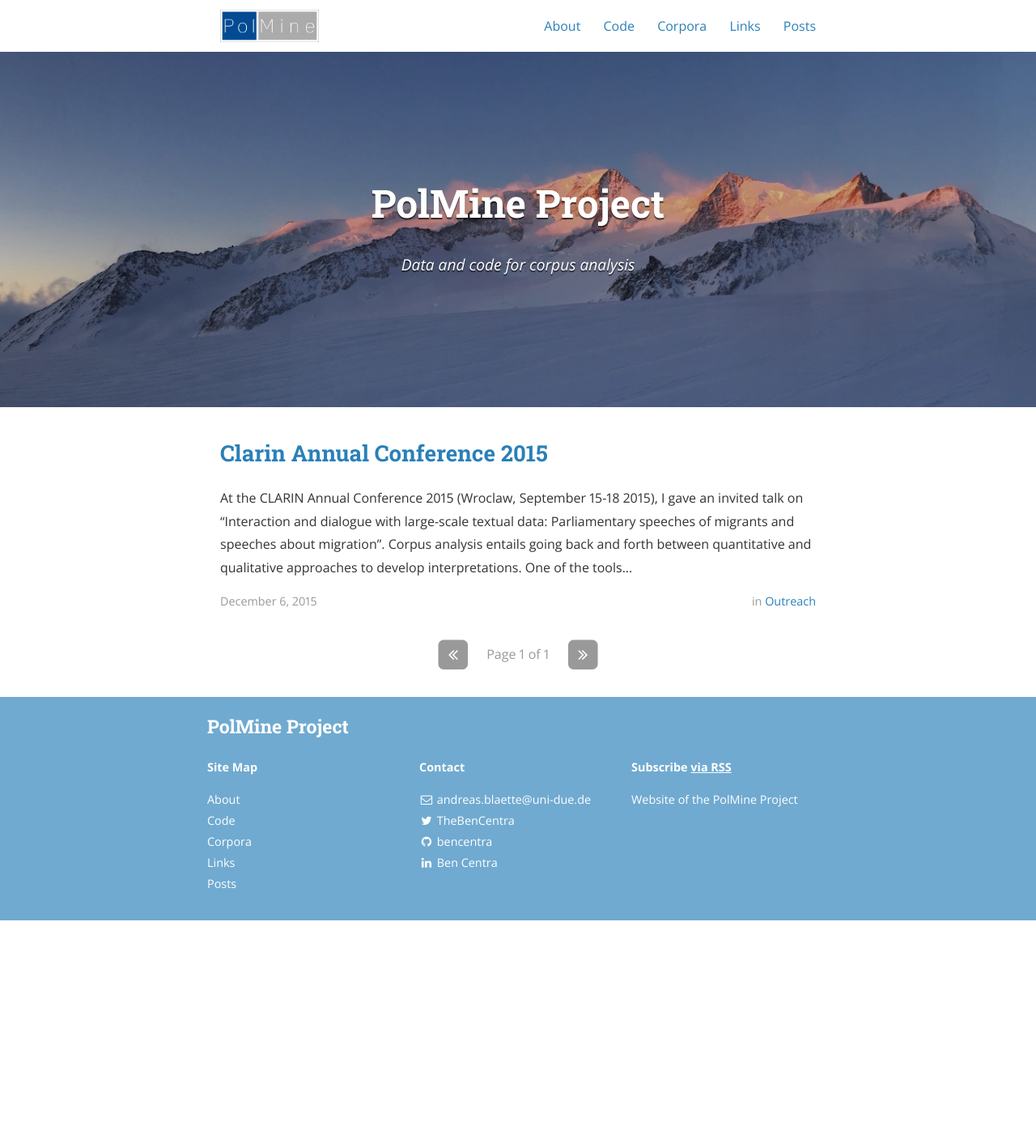
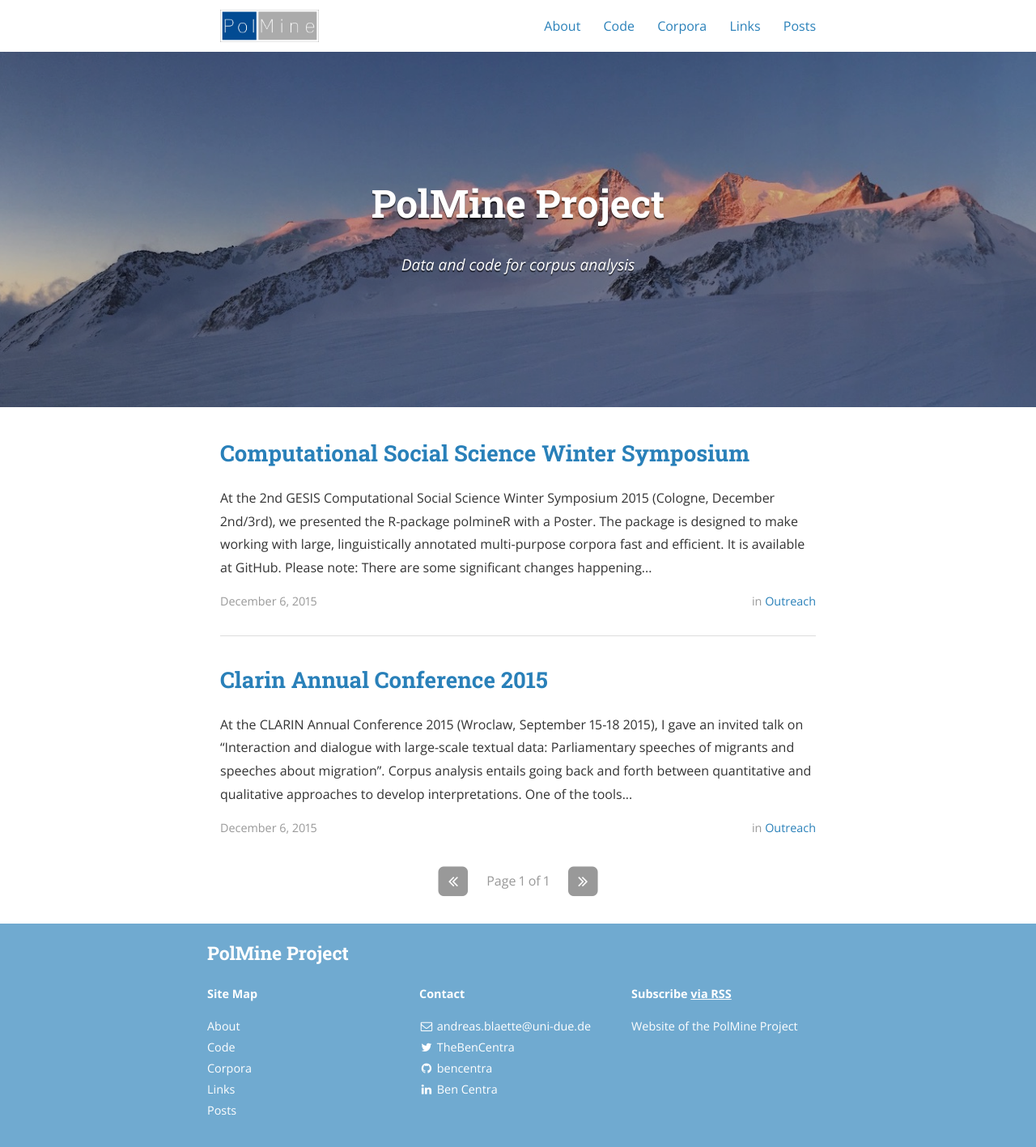
Before and after one commit to ablaette/PolMine.github.io, a Jekyll site: the page built from index.html, in a window 1280 px wide. Shown: the whole page at 81% size. Built offline with Jekyll 4.4.1, drawn with Linux system fonts in a browser that asks for light colours; nearby versions of some CDN libraries; the list of posts is cut into pages by our own code; a style sheet for code colours, icons or effects is not loaded; before the commit the page ends 1137 px from its top, so only the background shows below that.

Commit message:
Update and rename 2015-12-06_computational-social-science-winter-symposium-2015.md to 2015-12-06-computational-social-science-winter-symposium-2015.md

```diff
--- a/_posts/2015-12-06_computational-social-science-winter-symposium-2015.md
+++ b/_posts/2015-12-06-computational-social-science-winter-symposium-2015.md
@@ -8,7 +8,7 @@ tags: poster
 ---
 
 At the 2nd GESIS Computational Social Science Winter Symposium 2015 (Cologne, December 2nd/3rd),
-we presented the R-package polmineR with a Posterposter_css_preview. The package is designed to make
+we presented the R-package polmineR with a Poster. The package is designed to make
 working with large, linguistically annotated multi-purpose corpora fast and efficient. It is available at GitHub.
 Please note: There are some significant changes happening on the development branch. Most importantly,
 I am moving from data.frames to data.tables. Some changes will make it much easier to offer a documentation
```
